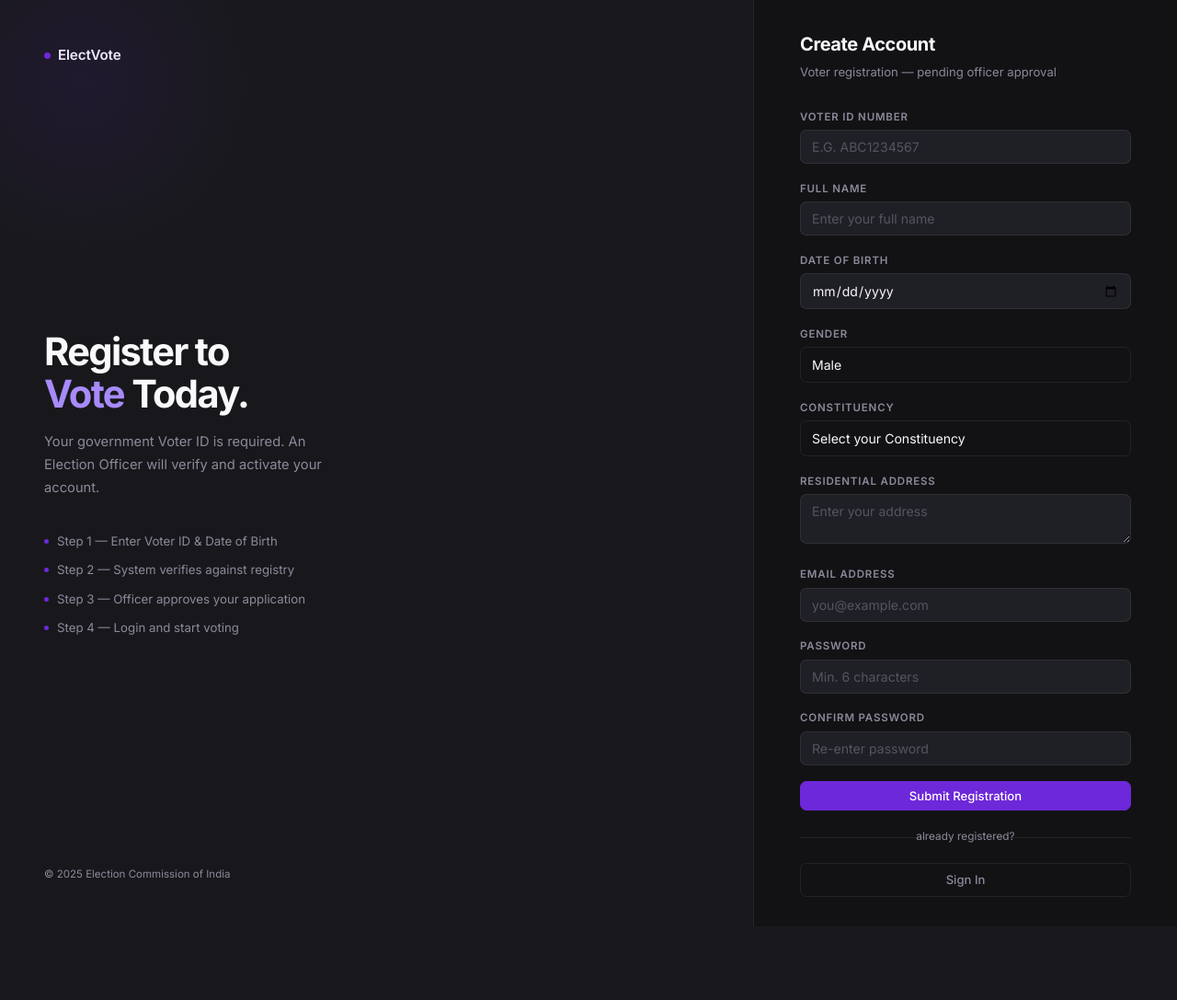
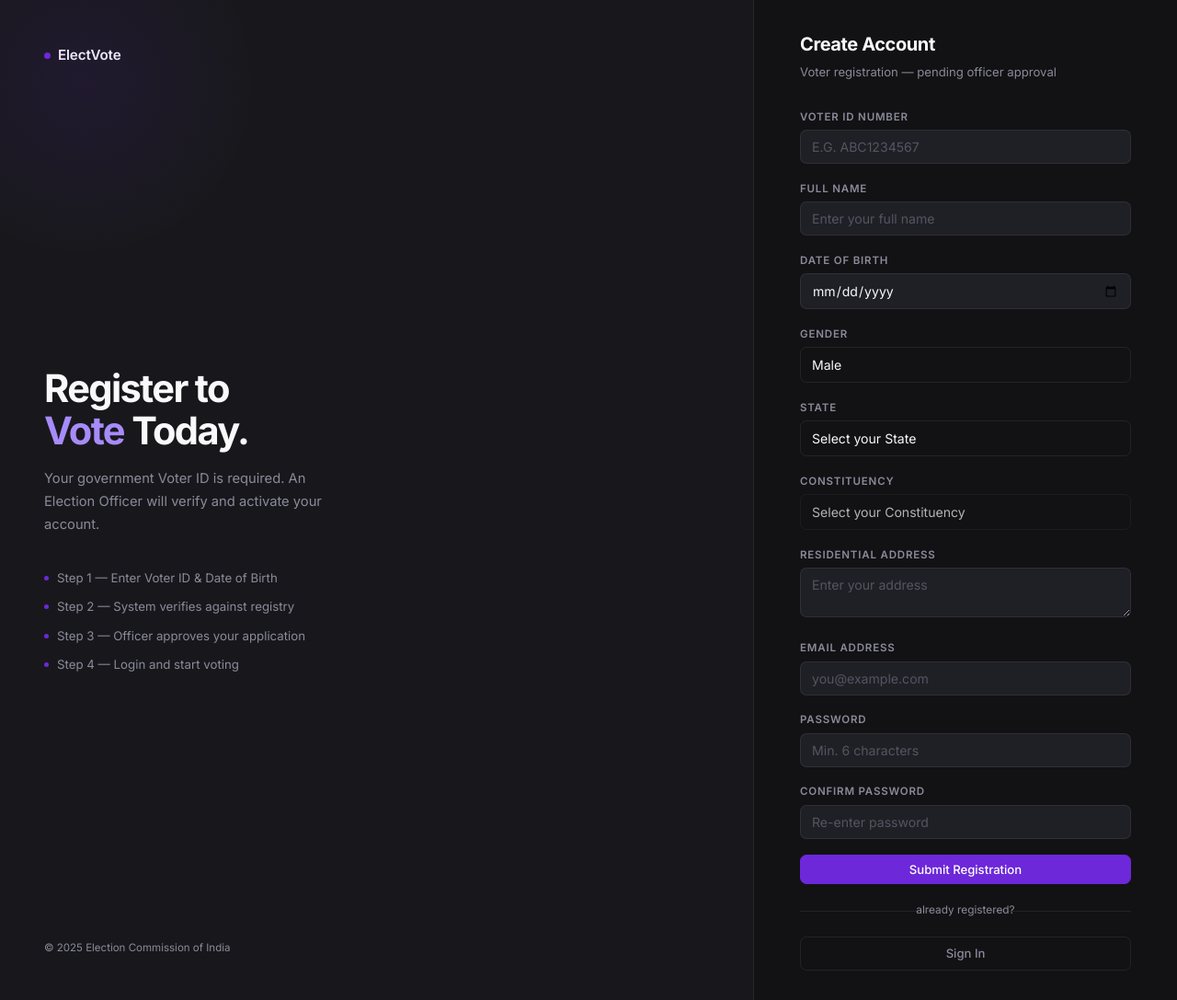
Before and after one commit to nandhubabu/Online-Voting-System, a Flask app: page /register in a window 1280 px wide. Shown: the whole page at 92% size. Before the commit the page ends 1007 px from the top, so only its background shows below. Run offline with Flask 3, Linux system fonts and the light colour scheme; data that the repository does not hold is empty.

Commit message:
feat: add state selection and dynamic constituency filtering during registration

```diff
--- a/app.py
+++ b/app.py
@@ -156,7 +156,10 @@ def login():
 
 @app.route('/register', methods=['GET', 'POST'])
 def register():
+    states_query = db.session.query(Constituency.state).distinct().order_by(Constituency.state).all()
+    states = [s[0] for s in states_query]
     constituencies = Constituency.query.order_by(Constituency.name).all()
+
     if request.method == 'POST':
         voter_id = request.form.get('voter_id', '').strip().upper()
         dob_str  = request.form.get('dob', '')
@@ -172,17 +175,17 @@ def register():
 
         if password != confirm:
             flash('Passwords do not match.', 'danger')
-            return render_template('register.html', constituencies=constituencies)
+            return render_template('register.html', constituencies=constituencies, states=states)
 
         if User.query.filter_by(email=email).first():
             flash('Email already registered.', 'danger')
-            return render_template('register.html', constituencies=constituencies)
+            return render_template('register.html', constituencies=constituencies, states=states)
 
         try:
             dob = datetime.strptime(dob_str, '%Y-%m-%d').date()
         except ValueError:
             flash('Invalid date of birth.', 'danger')
-            return render_template('register.html', constituencies=constituencies)
+            return render_template('register.html', constituencies=constituencies, states=states)
 
         # Look up or create registry entry dynamically
         registry = VoterRegistry.query.filter_by(voter_id_number=voter_id).first()
@@ -201,7 +204,7 @@ def register():
 
         if registry.user_account:
             flash('This Voter ID is already linked to an account.', 'danger')
-            return render_template('register.html', constituencies=constituencies)
+            return render_template('register.html', constituencies=constituencies, states=states)
 
         user = User(voter_registry_id=registry.id, email=email)
         user.set_password(password)
@@ -212,7 +215,7 @@ def register():
         flash('Registration submitted! Please wait for officer approval.', 'success')
         return redirect(url_for('login'))
 
-    return render_template('register.html', constituencies=constituencies)
+    return render_template('register.html', constituencies=constituencies, states=states)
 
 
 @app.route('/logout')
--- a/templates/register.html
+++ b/templates/register.html
@@ -59,11 +59,21 @@
         </div>
 
         <div class="form-group">
+          <label class="form-label">State</label>
+          <select id="state_select" class="form-input" required style="background: var(--surface-1); color: var(--text-base);">
+            <option value="" disabled selected>Select your State</option>
+            {% for state in states %}
+              <option value="{{ state }}">{{ state }}</option>
+            {% endfor %}
+          </select>
+        </div>
+
+        <div class="form-group">
           <label class="form-label">Constituency</label>
-          <select name="constituency_id" class="form-input" required style="background: var(--surface-1); color: var(--text-base);">
+          <select id="constituency_select" name="constituency_id" class="form-input" required style="background: var(--surface-1); color: var(--text-base);" disabled>
             <option value="" disabled selected>Select your Constituency</option>
             {% for c in constituencies %}
-              <option value="{{ c.id }}">{{ c.name }} ({{ c.district }}, {{ c.state }})</option>
+              <option value="{{ c.id }}" data-state="{{ c.state }}">{{ c.name }} ({{ c.district }})</option>
             {% endfor %}
           </select>
         </div>
@@ -100,4 +110,33 @@
   </div>
 
 </div>
+
+<script>
+  const stateSelect = document.getElementById('state_select');
+  const constSelect = document.getElementById('constituency_select');
+
+  // Keep a copy of all original constituency options
+  const originalOptions = Array.from(constSelect.options).filter(opt => opt.value !== "");
+
+  stateSelect.addEventListener('change', function() {
+    const selectedState = this.value;
+
+    // Enable constituency select
+    constSelect.disabled = false;
+
+    // Clear existing options except the placeholder
+    constSelect.innerHTML = '<option value="" disabled selected>Select your Constituency</option>';
+
+    // Add matching options
+    originalOptions.forEach(opt => {
+      if (opt.getAttribute('data-state') === selectedState) {
+        const newOpt = document.createElement('option');
+        newOpt.value = opt.value;
+        newOpt.textContent = opt.textContent;
+        newOpt.setAttribute('data-state', selectedState);
+        constSelect.appendChild(newOpt);
+      }
+    });
+  });
+</script>
 {% endblock %}
```
